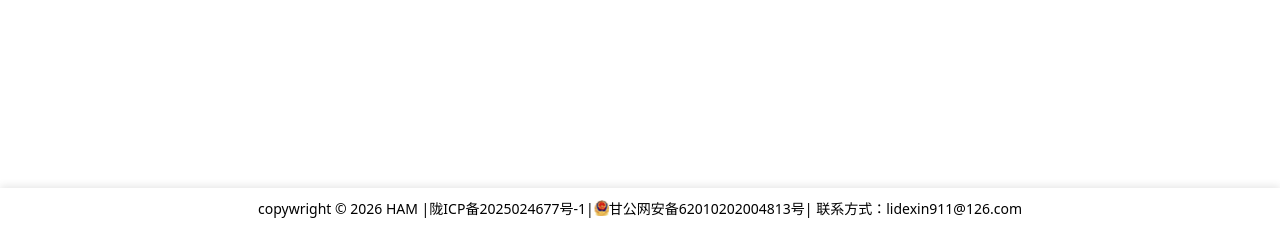
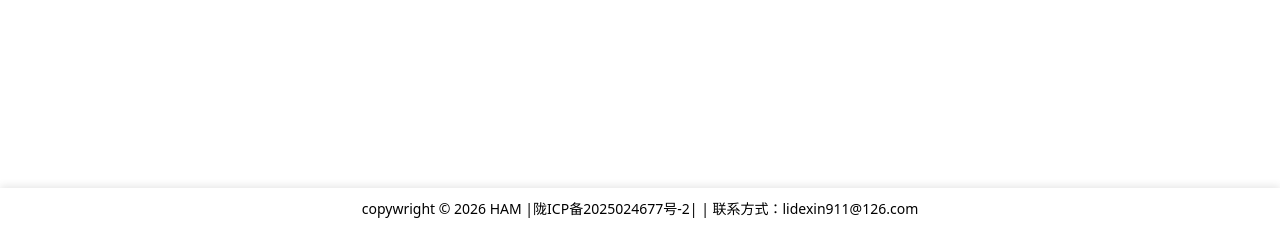
Before and after one commit to tokukin/aprsonline, a Flask app: page /about in a window 1280 px wide. Shown: the part 572-800 px from the top of the page. Run offline with Flask 3, Linux system fonts and the light colour scheme.

Commit message:
修改文字

```diff
--- a/templates/components/footer.html
+++ b/templates/components/footer.html
@@ -2,10 +2,10 @@
     copywright © 2026 HAM
 
     |
-    <a href="https://beian.miit.gov.cn/" target="_blank">陇ICP备2025024677号-1</a>|
-    <img style="width: 15px" src="{{ url_for('static', filename='batb.png') }}" alt="甘公网安备620102XXXXXX号" />
-    <a href="https://beian.mps.gov.cn/#/query/webSearch?code=62010202004813" rel="noreferrer"
-        target="_blank">甘公网安备62010202004813号</a>
+    <a href="https://beian.miit.gov.cn/" target="_blank">陇ICP备2025024677号-2</a>|
+    <!-- <img style="width: 15px" src="{{ url_for('static', filename='batb.png') }}" alt="甘公网安备620102XXXXXX号" />
+    <a href="https://beian.mps.gov.cn/#/query/webSearch?code=6201020200XXXX" rel="noreferrer"
+        target="_blank">甘公网安备6201020200XXXX号()</a> -->
 
     | 联系方式：lidexin911@126.com
 </div>
```
